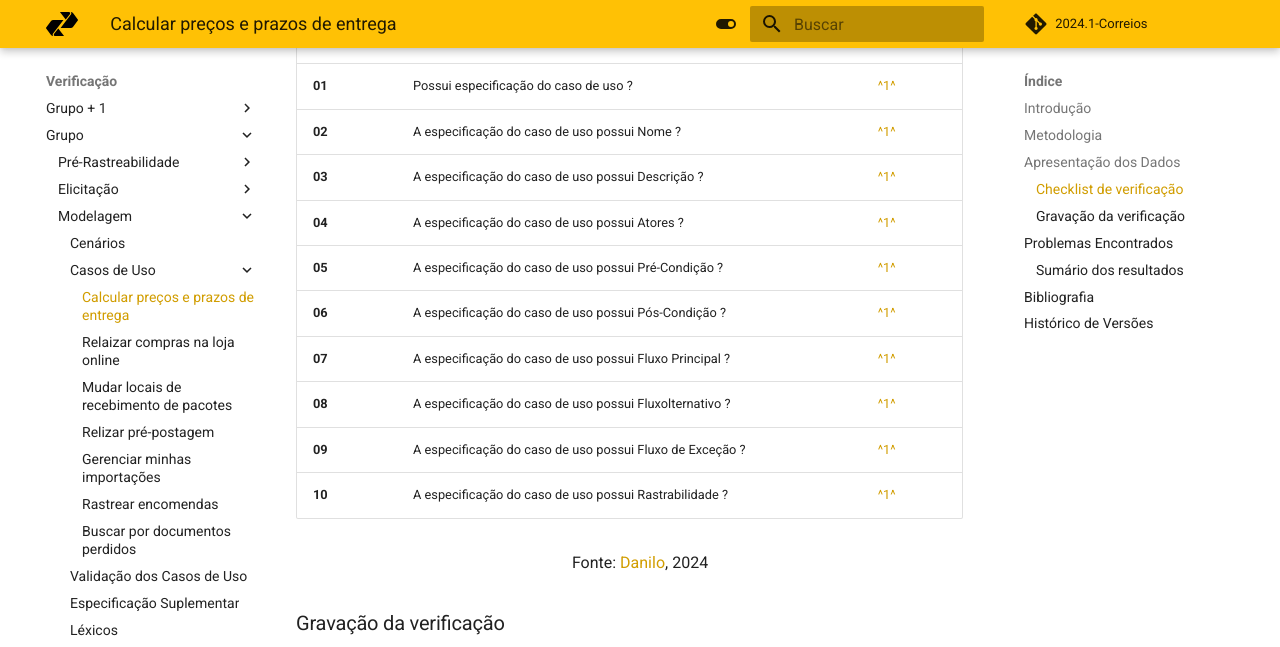
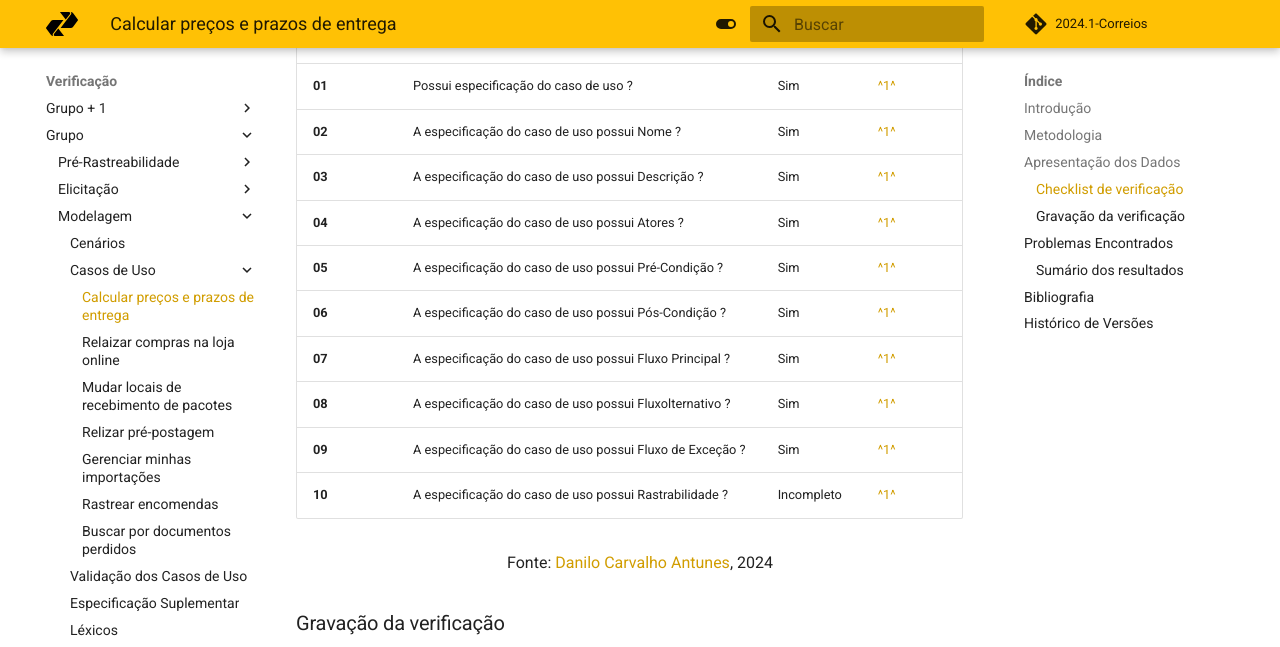
Before and after one commit to Requisitos-de-Software/2024.1-Serasa, an MkDocs documentation site: the page built from docs/verificacao/grupo/modelagem/casos_de_uso/Calcular_precos_e_orazos.md, in a window 1280 px wide and 1400 px high, scrolled down 1721 px. Shown: the top 647 px of the window. Built offline with MkDocs 1.6.1 and Material for MkDocs 9.7.7, drawn with Linux system fonts in a browser that asks for light colours; comment, search, counter and statistics services are not loaded; some of the changed text lies outside the part shown.

Commit message:
Verificacao Caso de Uso Calcular Prazos e Preco

```diff
--- a/docs/verificacao/grupo/modelagem/casos_de_uso/Calcular_precos_e_orazos.md
+++ b/docs/verificacao/grupo/modelagem/casos_de_uso/Calcular_precos_e_orazos.md
@@ -35,29 +35,27 @@ Aqui será apresentado os resultados do checklist e logo após as observações
 
 |ID|Descrição|Avaliação|Referência|
 | --- | -------- | --------- | ----------- |
-|**01**|Possui especificação do caso de uso ? | | <a id="anchor_1" href="#REF1">^1^</a> |
-|**02**|A especificação do caso de uso possui Nome ? | | <a id="anchor_1" href="#REF1">^1^</a> |
-|**03**|A especificação do caso de uso possui Descrição ? | | <a id="anchor_1" href="#REF1">^1^</a> |
-|**04**|A especificação do caso de uso possui Atores ? | | <a id="anchor_1" href="#REF1">^1^</a> |
-|**05**|A especificação do caso de uso possui Pré-Condição ? | | <a id="anchor_1" href="#REF1">^1^</a> |
-|**06**|A especificação do caso de uso possui Pós-Condição ? | | <a id="anchor_1" href="#REF1">^1^</a> |
-|**07**|A especificação do caso de uso possui Fluxo Principal ? | | <a id="anchor_1" href="#REF1">^1^</a> |
-|**08**|A especificação do caso de uso possui Fluxolternativo ? | | <a id="anchor_1" href="#REF1">^1^</a> |
-|**09**|A especificação do caso de uso possui Fluxo de Exceção ? | | <a id="anchor_1" href="#REF1">^1^</a> |
-|**10**|A especificação do caso de uso possui Rastrabilidade ? | | <a id="anchor_1" href="#REF1">^1^</a> |
+|**01**|Possui especificação do caso de uso ? | Sim | <a id="anchor_1" href="#REF1">^1^</a> |
+|**02**|A especificação do caso de uso possui Nome ? | Sim | <a id="anchor_1" href="#REF1">^1^</a> |
+|**03**|A especificação do caso de uso possui Descrição ? | Sim  | <a id="anchor_1" href="#REF1">^1^</a> |
+|**04**|A especificação do caso de uso possui Atores ? | Sim | <a id="anchor_1" href="#REF1">^1^</a> |
+|**05**|A especificação do caso de uso possui Pré-Condição ? | Sim | <a id="anchor_1" href="#REF1">^1^</a> |
+|**06**|A especificação do caso de uso possui Pós-Condição ? | Sim | <a id="anchor_1" href="#REF1">^1^</a> |
+|**07**|A especificação do caso de uso possui Fluxo Principal ? | Sim | <a id="anchor_1" href="#REF1">^1^</a> |
+|**08**|A especificação do caso de uso possui Fluxolternativo ? | Sim | <a id="anchor_1" href="#REF1">^1^</a> |
+|**09**|A especificação do caso de uso possui Fluxo de Exceção ? | Sim | <a id="anchor_1" href="#REF1">^1^</a> |
+|**10**|A especificação do caso de uso possui Rastrabilidade ? | Incompleto | <a id="anchor_1" href="#REF1">^1^</a> |
 
-<font size="3"><p style="text-align: center">Fonte: [Danilo][DaniloGH], 2024</p></font>
+<font size="3"><p style="text-align: center">Fonte: [Danilo Carvalho Antunes][DaniloGH], 2024</p></font>
 
 ### Gravação da verificação
 
-<!-- para o iframe do vídeo, bote width = 560 e height = 315 -->
-
 <div style="text-align: center;">
-    <iframe width="560" height="315" src="https://www.youtube.com/embed" title="Apresentação 7 Interação Humano Computador 2024.1 - Grupo 3" frameborder="0" allow="accelerometer; autoplay; clipboard-write; encrypted-media; gyroscope; picture-in-picture; web-share" referrerpolicy="strict-origin-when-cross-origin" allowfullscreen></iframe>
+    <iframe width="560" height="315" src="https://www.youtube.com/embed/9LoVMvi2Xiw?si=f8cQ0-4_hSSJhgE8&amp;start=1" title="YouTube video player" frameborder="0" allow="accelerometer; autoplay; clipboard-write; encrypted-media; gyroscope; picture-in-picture; web-share" referrerpolicy="strict-origin-when-cross-origin" allowfullscreen></iframe>
 </div>
 
 <p style="text-align: center">
-    <a href="link"> Link para o vídeo </a>
+    <a href="https://youtu.be/9LoVMvi2Xiw?si=eTGL5_pFSjdWfyQ5"> Link para o vídeo </a>
 </p>
 
 
@@ -65,13 +63,12 @@ Aqui será apresentado os resultados do checklist e logo após as observações
 
 Aqui será apresentado todos os problemas identificados durante o processo de verificação do artefato [Caso de Uso](https://requisitos-de-software.github.io/2024.1-Correios/modelagem/casos_de_uso/#1-calcular-precos-e-prazos-de-entrega).
 
-- ID xx: Descrição
-    - Avaliação:
-    - Comentário:
+- ID 10: A especificação do caso de uso possui Rastrabilidade ?
+    - Avaliação: Incompleto
+    - Comentário: Não possui link de rastreabilidade para o requisito do caso de uso
 
 ### Sumário dos resultados
 
-<!-- Conte as quantidade de ocorrencias e coloque no Grafico a quantidade em cada tipo de avaliação (se não ouver incidencia de um tipo como "não se aplica", apague a linha do mesmo)-->
 A seguir, apresentamos a Figura 1 com o gráfico de pizza do sumário dos resultados.
 
 <font size="2"><p style="text-align: center">Figura 1 - Gráfico de pizza do sumário dos resultados.</p></font>
@@ -118,7 +113,7 @@ pie
 
 | Versão | Data | Descrição | Autor(es) | Revisor(es) |
 | :----: | :--: | --------- | ----------- | ------ |
-| `1.0`  | 01/07/2024 | Criação do documento | [Gabriel B. Bertolazi][GabrielBGH] | |
+| `1.0`  | 01/07/2024 | Criação do documento | [Danilo Carvalho Antunes][DaniloGH] | [][] |
 
 [ClaudioGH]: https://github.com/claudiohsc
 [DaniloGH]: https://github.com/Danilo-Carvalho-Antunes
```
Also changed, not shown: other parts of docs/verificacao/grupo/modelagem/casos_de_uso/Calcular_precos_e_orazos.md (+2 -4 lines).
